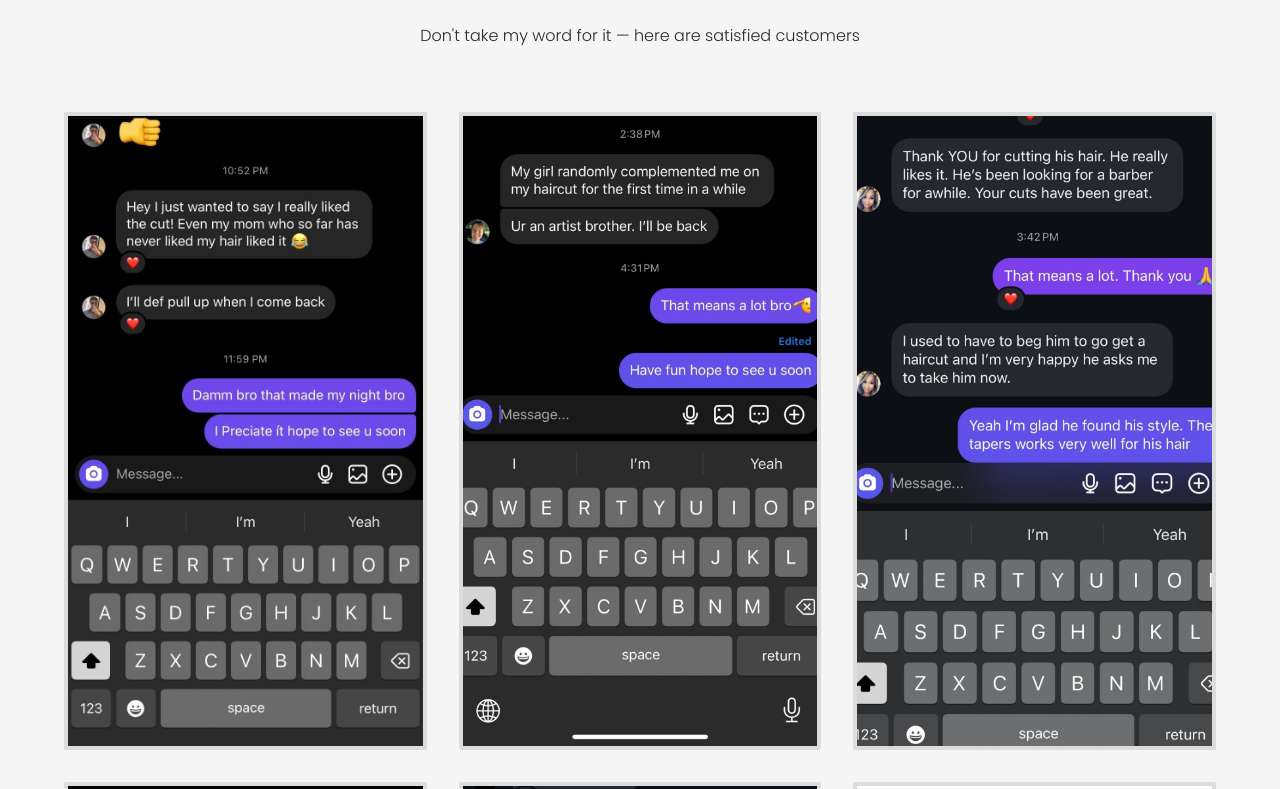
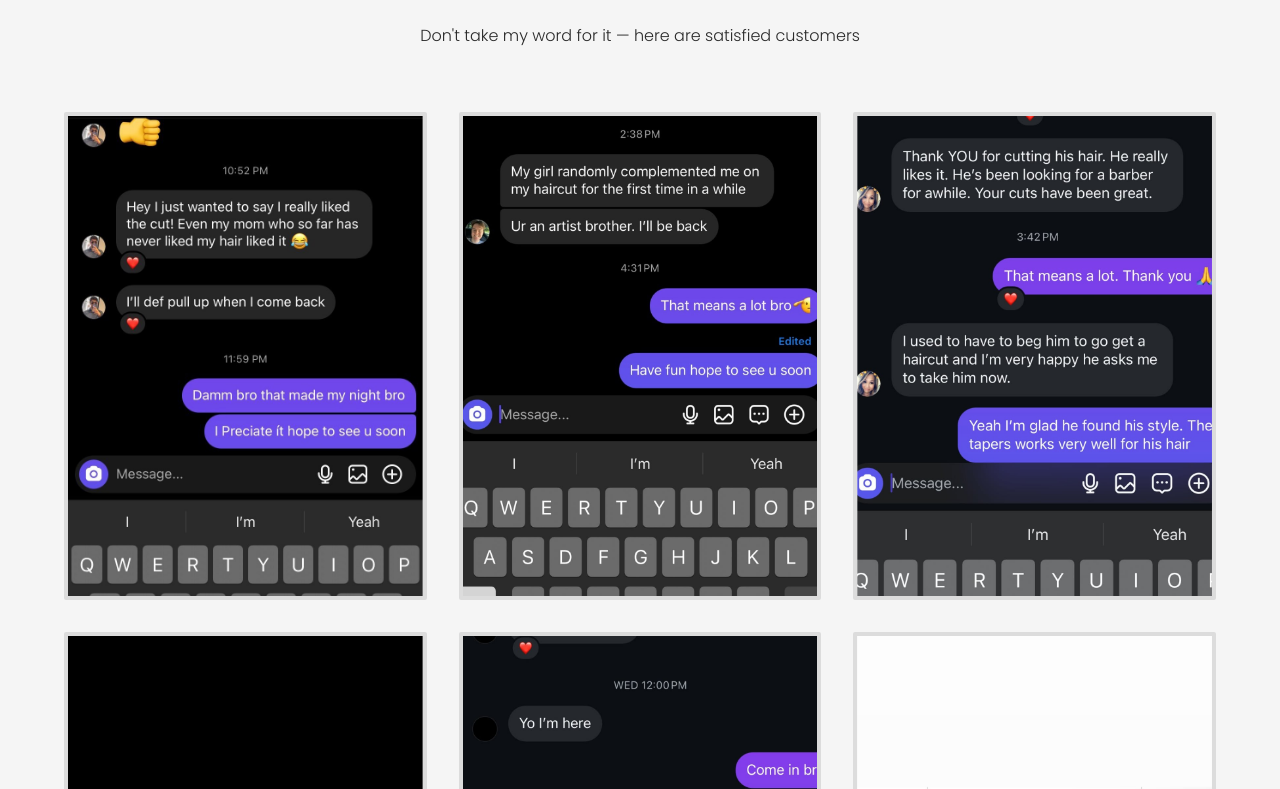
Before and after one commit to ThangKNguyen/Barber-Shop-Business-Site, a React (Vite) app: page / in a window 1280 px wide. Shown: the part 4871-5660 px from the top of the page. Built offline with nearby package versions, Linux system fonts and the light colour scheme.

Commit message:
Update Reviews.jsx

```diff
--- a/src/components/Reviews.jsx
+++ b/src/components/Reviews.jsx
@@ -35,6 +35,7 @@ export default function Reviews() {
                 src={src}
                 alt={`Customer review ${i + 1}`}
                 className="w-full h-auto block"
+                style={{ marginBottom: '-150px', clipPath: 'inset(0 0 100px 0)' }}
               />
             </div>
           </div>
```
